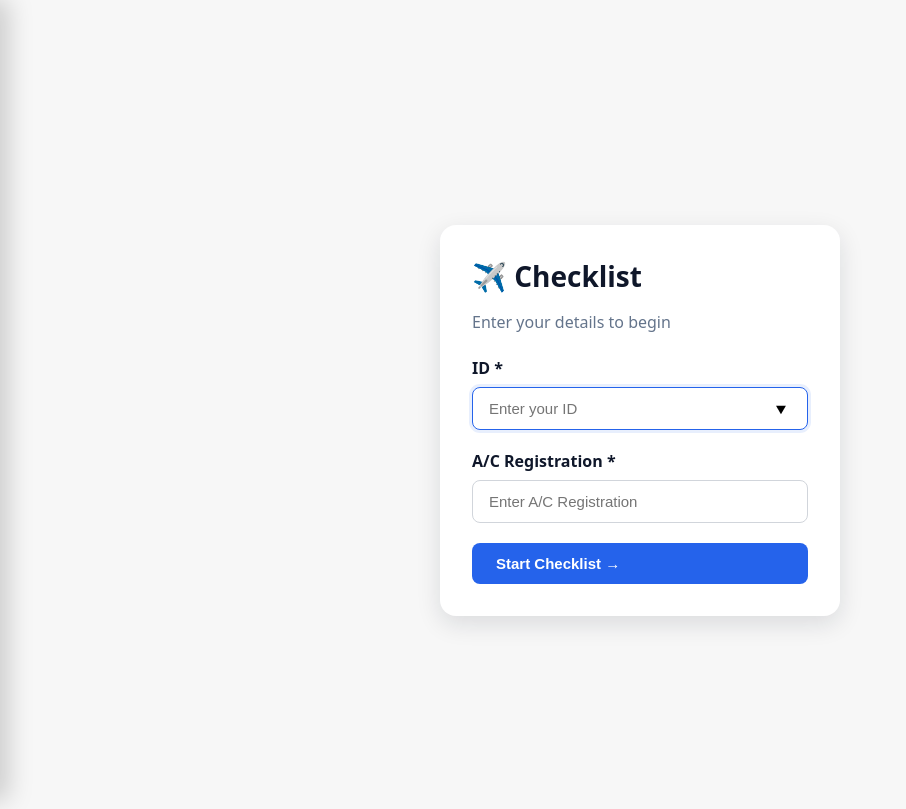
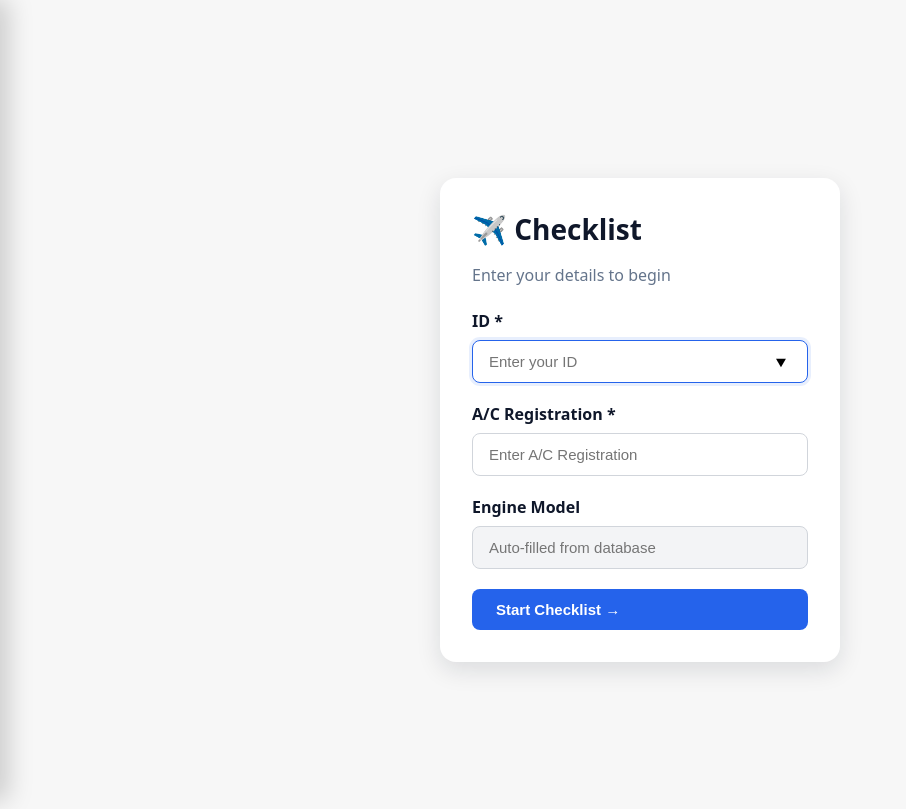
Before and after one commit to SiniS17/Checklist, a Flask app: template templates/index.html in a window 1280 px wide. Shown: the top 809 px of the page, without its empty margins (0-906 px from the left). Run offline with Flask 3, Linux system fonts and the light colour scheme; the template is opened without the code that fills it, so the values that code supplies are empty.

Commit message:
Adding engine model field

```diff
--- a/templates/index.html
+++ b/templates/index.html
@@ -232,6 +232,11 @@
           <input type="text" id="login-ac" class="form-input" placeholder="Enter A/C Registration" />
         </div>
 
+        <div class="form-group">
+          <label for="login-engine">Engine Model</label>
+          <input type="text" id="login-engine" class="form-input" placeholder="Auto-filled from database" readonly style="background: #f3f4f6; cursor: not-allowed;" />
+        </div>
+
         <button id="login-btn" class="btn btn-primary" style="width: 100%; margin: 0;">
           Start Checklist →
         </button>
@@ -337,6 +342,10 @@
               <span class="report-info-value" id="display-ac">-</span>
             </div>
             <div class="report-info-row">
+              <span class="report-info-label">Engine Model:</span>
+              <span class="report-info-value" id="display-engine">-</span>
+            </div>
+            <div class="report-info-row">
               <span class="report-info-label">Date & Time:</span>
               <span class="report-info-value" id="display-datetime">-</span>
             </div>
@@ -357,6 +366,11 @@
             <div class="form-group">
               <label for="edit-ac">A/C Registration *</label>
               <input type="text" id="edit-ac" class="form-input" placeholder="Enter A/C Registration" />
+            </div>
+
+            <div class="form-group">
+              <label for="edit-engine">Engine Model</label>
+              <input type="text" id="edit-engine" class="form-input" placeholder="Enter Engine Model" />
             </div>
 
             <button id="save-edit-btn" class="btn btn-secondary">💾 Save Changes</button>
```
